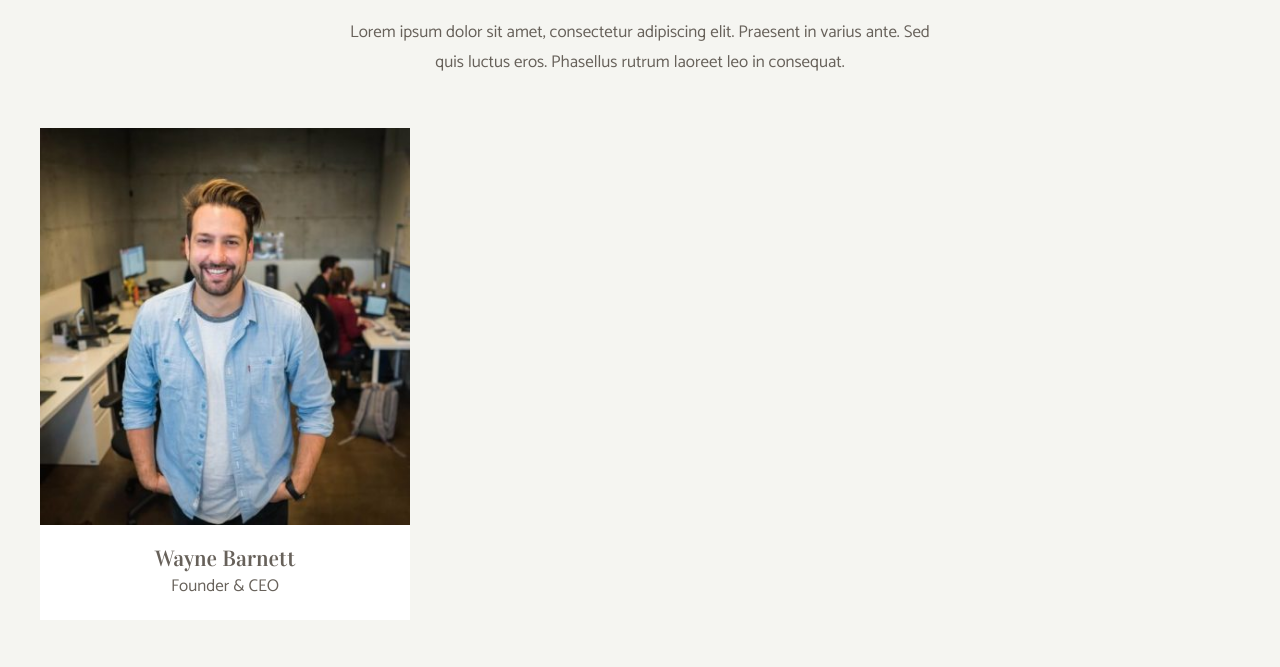
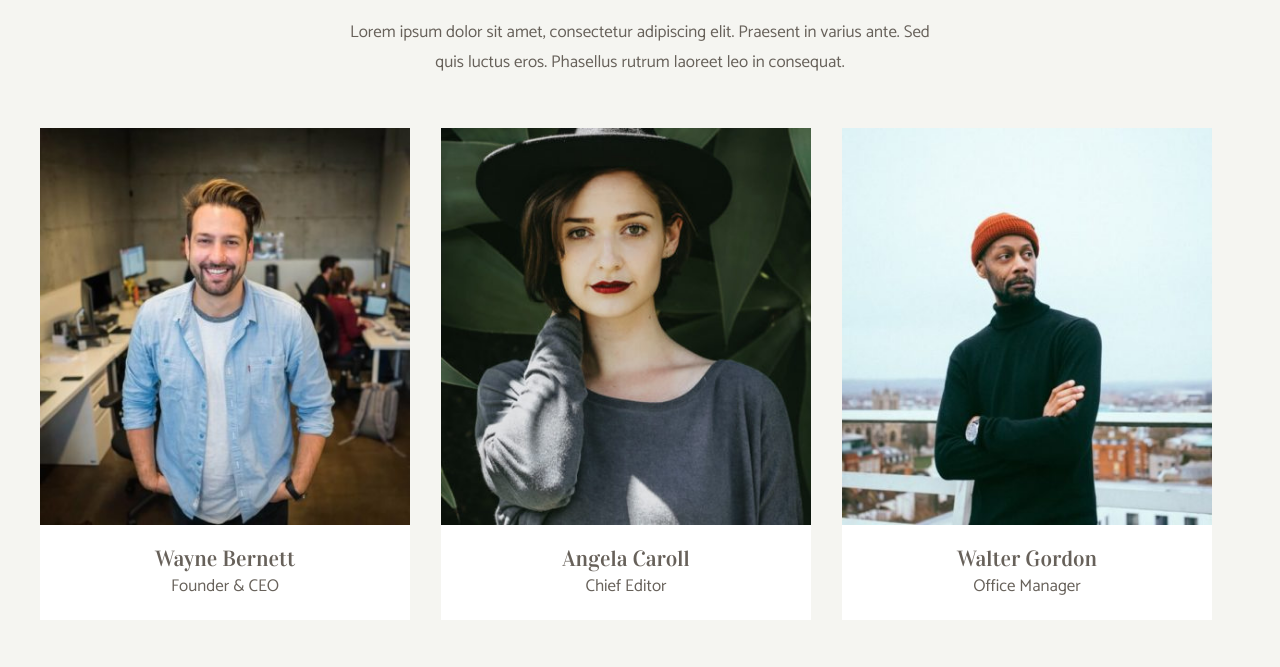
Before and after one commit to GianlucaBenassi/js-our-team, a plain HTML site: page index.html in a window 1280 px wide. Shown: the part 107-774 px from the top of the page. Drawn offline with Linux system fonts and the light colour scheme.

Commit message:
add members cards

```diff
--- a/index.html
+++ b/index.html
@@ -23,7 +23,7 @@
         <div class="team-container">
           <!-- Inseriamo inizialmente una card statica per stilarla e vedere l'effetto finale -->
 
-          <div class="team-card">
+          <!-- <div class="team-card">
             <div class="card-image">
               <img
                 src="img/wayne-barnett-founder-ceo.jpg"
@@ -34,7 +34,8 @@
               <h3>Wayne Barnett</h3>
               <p>Founder & CEO</p>
             </div>
-          </div>
+          </div> -->
+
         </div>
       </div>
     </section>
--- a/js/script.js
+++ b/js/script.js
@@ -1,3 +1,5 @@
+// ***** main script
+
 const teamMembers = [
     {
         'name': 'Wayne Bernett',
@@ -30,3 +32,29 @@ const teamMembers = [
         'img': 'barbara-ramos-graphic-designer.jpg'
     },
 ];
+
+for (let i = 0; i < teamMembers.length; i++) {
+
+    addCard(teamMembers[i].name, teamMembers[i].role, teamMembers[i].img);
+
+}
+
+
+// ***** functions
+
+function addCard(name, role, img) {
+
+    const cardContainer = document.querySelector('#team .team-container');
+    cardContainer.innerHTML += `
+    <div class="team-card">
+        <div class="card-image">
+            <img src="img/${img}" alt="${name}"/>
+        </div>
+        <div class="card-text">
+            <h3>${name}</h3>
+            <p>${role}</p>
+        </div>
+    </div>
+    `
+
+}
```
